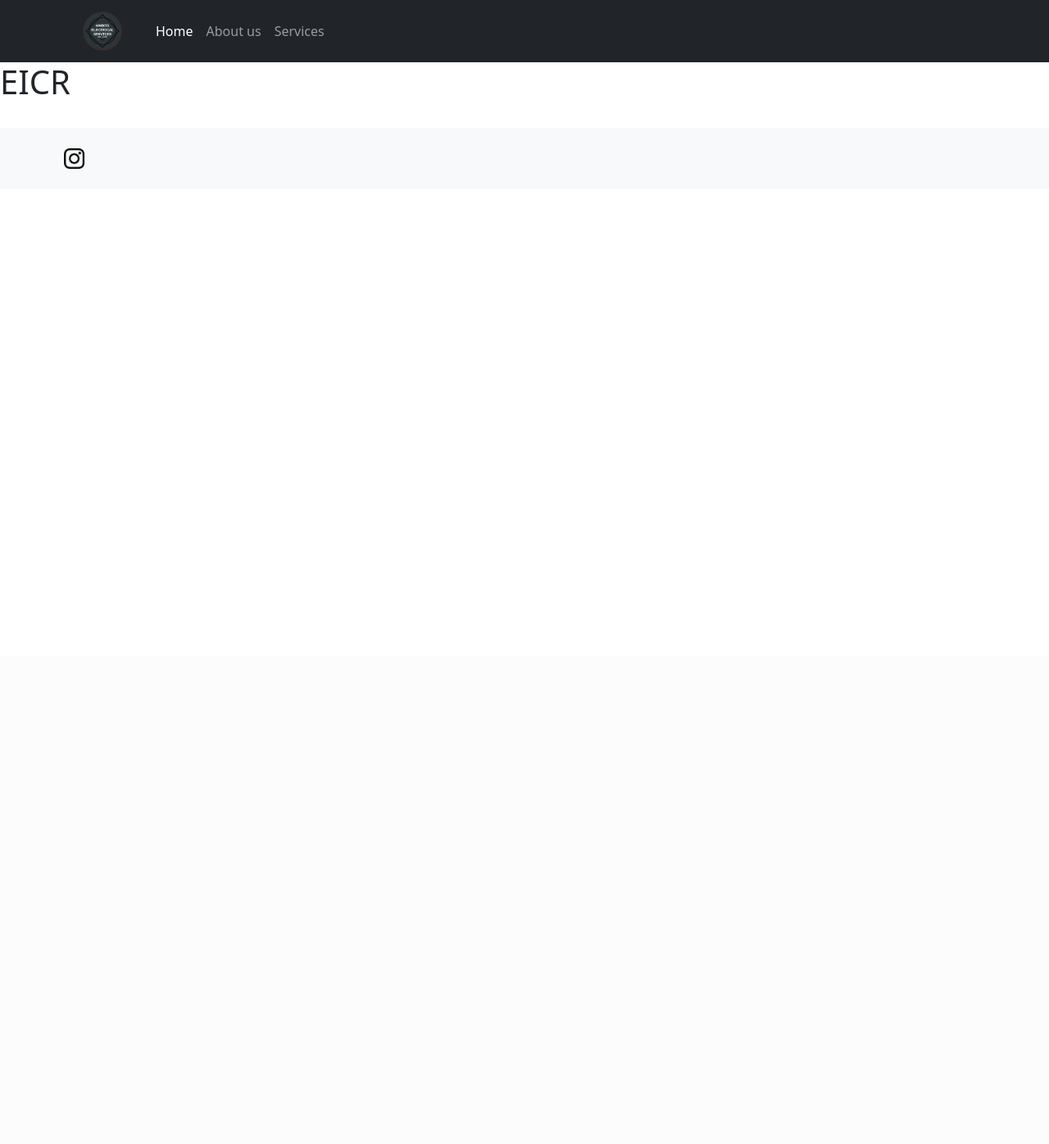
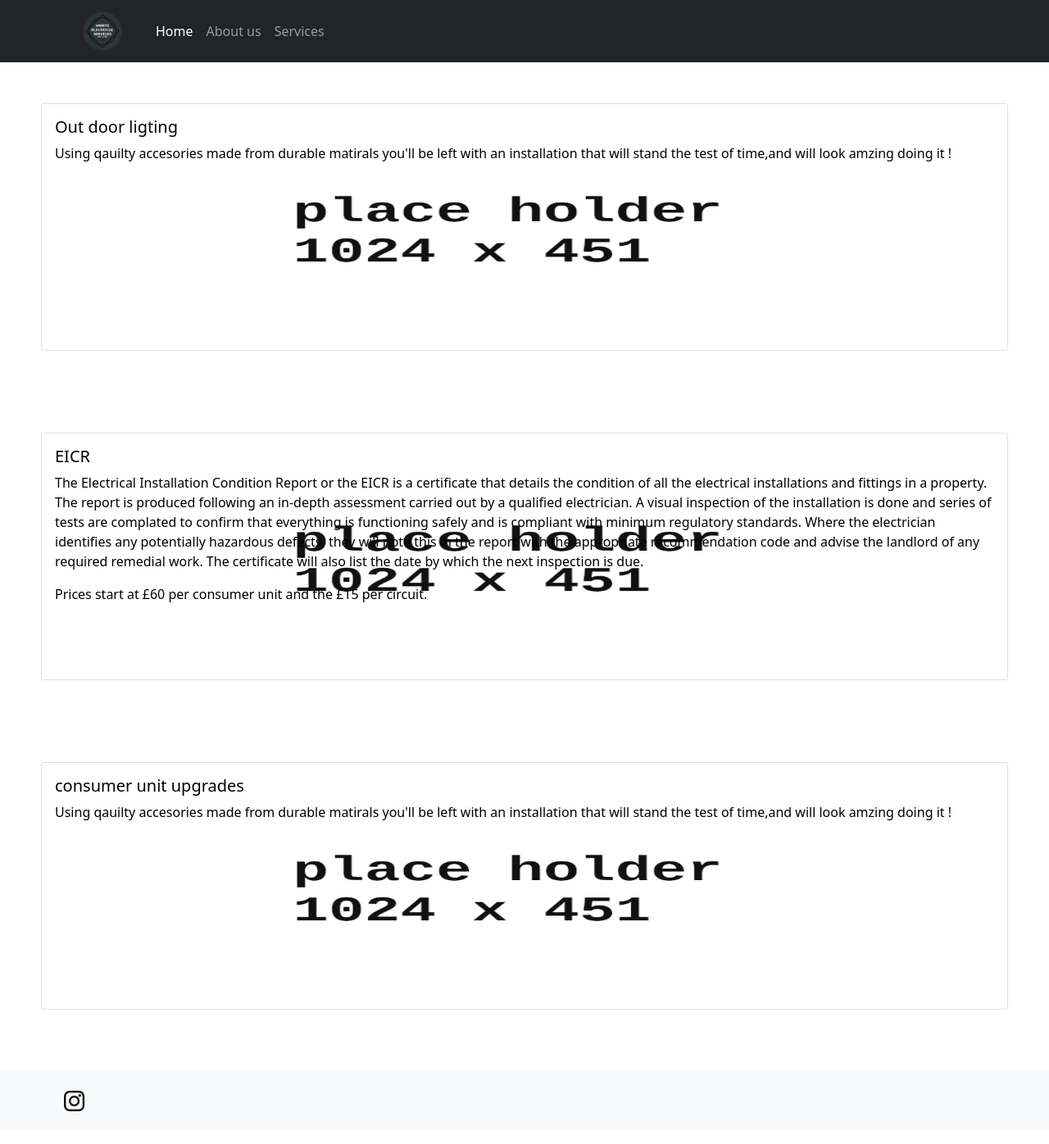
Before and after one commit to harrismoneybags/elec, a Flask app: page /services in a window 1280 px wide. Shown: the whole page at 82% size. Before the commit the page ends 206 px from the top, so only its background shows below. Run offline with Flask 2, Linux system fonts and the light colour scheme.

Commit message:
upload to web4

```diff
--- a/templates/index.html
+++ b/templates/index.html
@@ -37,7 +37,7 @@
 
       		<img src="{{url_for('static',filename='images/eicr.jpeg')}}" class="card-img-top" alt="...">
       		<div class="card-body">
-      			<h5 class="card-title">EICR from £70</h5>
+      			<h5 class="card-title">EICR from £75</h5>
     			<p class="card-text">Starting at just £70 book yours today!</p>
     			<a href="{{url_for('services') }}#EICR" class="btn btn-primary">Find out more?</a>
   			</div>
--- a/templates/services.html
+++ b/templates/services.html
@@ -2,7 +2,39 @@
 
 {% block content %}
 
-<h1 id="EICR"> EICR </h1>
+<div id="outdoor lights" style="padding: 50px;">
+	<div class="card border-black w-100 ">
+		<img src="{{url_for('static',filename='images/placeholder1024x451.png')}}" class="card-img" alt="..." style="max-height: 300px;">
+		<div class="card-body text-black card-img-overlay">
+  			<h5 class="card-title"> Out door ligting </h5>
+    		<p class="card-text"> Using qauilty accesories made from durable matirals you'll be left with an installation that will stand the test of time,and will look amzing doing it !</p>
+  		</div>
+	</div>
+</div>
+
+<div id="EICR" style="padding: 50px;">
+	<div class="card border-black w-100 ">
+		<img src="{{url_for('static',filename='images/placeholder1024x451.png')}}" class="card-img" alt="..." style="max-height: 300px;">
+		<div class="card-body text-black card-img-overlay">
+  			<h5 class="card-title"> EICR </h5>
+    		<p class="card-text"> The Electrical Installation Condition Report  or the EICR  is a certificate that details the condition of all the electrical installations and fittings in a property. The report is produced following an in-depth assessment carried out by a qualified electrician. A visual inspection of the installation is done and series of tests are complated to confirm that everything is functioning safely and is compliant with minimum regulatory standards. Where the electrician identifies any potentially hazardous defects, they will note this in the report with the appropriate recommendation code and advise the landlord of any required remedial work. The certificate will also list the date by which the next inspection is due.</p>
+
+    		<p > Prices start at £60 per consumer unit and the £15 per circuit. </p>
+  		</div>
+	</div>
+</div>
+
+<div id="consumer unit upgrades" style="padding: 50px;">
+	<div class="card border-black w-100 ">
+		<img src="{{url_for('static',filename='images/placeholder1024x451.png')}}" class="card-img" alt="..." style="max-height: 300px;">
+		<div class="card-body text-black card-img-overlay">
+  			<h5 class="card-title"> consumer unit upgrades</h5>
+    		<p class="card-text"> Using qauilty accesories made from durable matirals you'll be left with an installation that will stand the test of time,and will look amzing doing it !</p>
+  		</div>
+	</div>
+</div>
+
+
 
 
 {% endblock%}
```
Also changed, not shown: static/images/placeholder1024x451.png (added).
